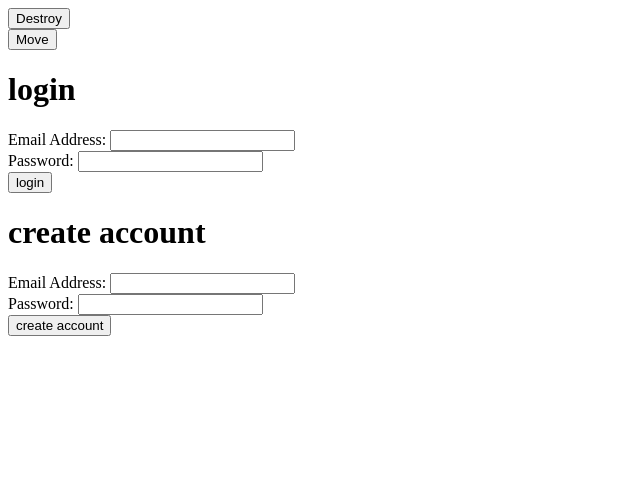
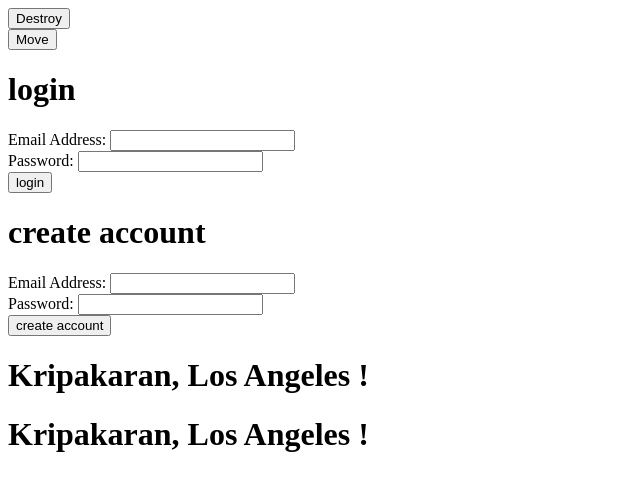
Before and after one commit to Kripakaran/advancedAngular, an Angular app: page / in a window 1280 px wide. Shown: the top 490 px of the page, without its empty margins (0-640 px from the left). Built offline with nearby package versions, Linux system fonts and the light colour scheme.

Commit message:
feat: Add dynamic templates (both implementations)

```diff
--- a/src/app/app.component.html
+++ b/src/app/app.component.html
@@ -21,6 +21,26 @@
 
 </div>
 
+<div>
+
+<ng-template #tmpl let-name let-location = "location" >
+   <h1> {{ name }}, {{ location }} ! </h1>
+</ng-template>
+
+
+<!-- aliter implementation of dynamic template  -->
+
+
+<ng-container
+[ngTemplateOutlet] = "tmpl"
+[ngTemplateOutletContext] = "ctx"
+>
+
+
+</ng-container>
+
+</div>
+
 
 
 
--- a/src/app/app.component.ts
+++ b/src/app/app.component.ts
@@ -1,4 +1,4 @@
-import { AfterViewInit, ChangeDetectorRef, Component, ComponentFactoryResolver, ComponentRef, ViewChild, ViewContainerRef } from '@angular/core';
+import { AfterViewInit, ChangeDetectorRef, Component, ComponentFactoryResolver, ComponentRef, TemplateRef, ViewChild, ViewContainerRef } from '@angular/core';
 import { AuthFormComponent } from './auth-form/auth-form.component';
 import { User } from './auth-form/User';
 
@@ -11,6 +11,8 @@ export class AppComponent implements AfterViewInit{
 
 
   @ViewChild('entry', { read: ViewContainerRef }) entry: ViewContainerRef;
+
+  @ViewChild('tmpl') tmpl: TemplateRef<any>;
 
 
   component : ComponentRef<AuthFormComponent>;
@@ -29,15 +31,20 @@ export class AppComponent implements AfterViewInit{
       console.log(res);
     }); // equivalent to Output()
 
-
+    this.entry.createEmbeddedView(this.tmpl, {
+      $implicit: 'Kripakaran',
+      location: 'Los Angeles'
+    });
 
     this.cd.detectChanges();
   }
 
   // rememberMe: Boolean = false;
 
-
-
+  ctx =  {
+    $implicit: 'Kripakaran',
+    location: 'Los Angeles'
+  };
 
   loginUser(emittedUser: User){
     console.log('logged account', emittedUser);
```
